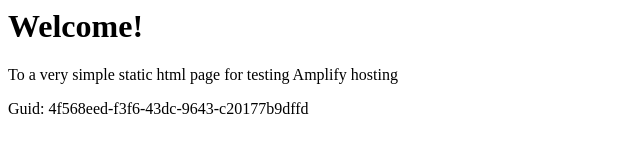
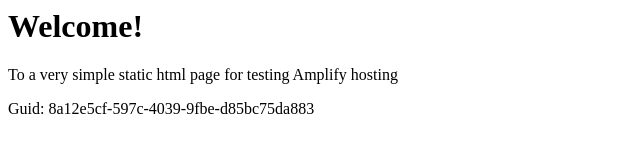
Before and after one commit to aws-aemilia-cmh/Github-PR-Commit-Integration-Test-DoNotTouch-GitHubWebhookPushCanaryTest-v1-preprod-us-east-2, a website: page src/index.html in a window 1280 px wide. Shown: the full height of the page, 0-640 px from the left. Drawn offline with Linux system fonts and the light colour scheme.

Commit message:
commit from integ tests

```diff
--- a/src/index.html
+++ b/src/index.html
@@ -12,6 +12,6 @@
 <body>
     <h1>Welcome!</h1>
     <p>To a very simple static html page for testing Amplify hosting</p>
-    <p>Guid: 4f568eed-f3f6-43dc-9643-c20177b9dffd</p></body>
+    <p>Guid: 8a12e5cf-597c-4039-9fbe-d85bc75da883</p></body>
 
 </html>
```
